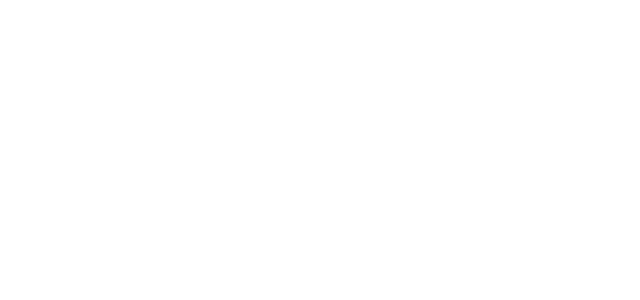
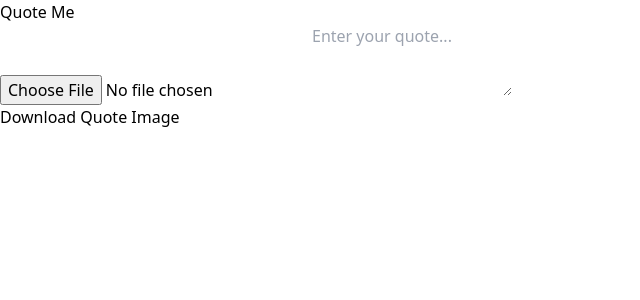
Before and after one commit to osh-la/Qoute-me, a React (Vite) app: page / in a window 1280 px wide. Shown: the top 300 px of the page, without its empty margins (0-640 px from the left). Built offline with nearby package versions, Linux system fonts and the light colour scheme.

Commit message:
basic structur no style

```diff
--- a/package.json
+++ b/package.json
@@ -10,6 +10,7 @@
     "preview": "vite preview"
   },
   "dependencies": {
+    "html2canvas": "^1.4.1",
     "react": "^19.0.0",
     "react-dom": "^19.0.0"
   },
--- a/src/App.jsx
+++ b/src/App.jsx
@@ -1,13 +1,67 @@
+import { useState, useRef } from 'react'
+import html2canvas from 'html2canvas'
 
-import './App.css'
+export default function App() {
+  const [image, setImage] = useState(null)
+  const [quote, setQuote] = useState('')
+  const previewRef = useRef()
 
-function App() {
+  const handleImageUpload = (e) => {
+    const file = e.target.files[0]
+    if (file) {
+      const reader = new FileReader()
+      reader.onloadend = () => setImage(reader.result)
+      reader.readAsDataURL(file)
+    }
+  }
+
+  const downloadImage = async () => {
+    if (!previewRef.current) return
+    const canvas = await html2canvas(previewRef.current)
+    const link = document.createElement('a')
+    link.download = 'quote-me.png'
+    link.href = canvas.toDataURL()
+    link.click()
+  }
 
   return (
-    <>
+    <div className="min-h-screen bg-gray-100 p-4 flex flex-col items-center">
+      <h1 className="text-3xl font-bold mb-4">Quote Me</h1>
 
-    </>
+      <div className="flex flex-col gap-2 w-full max-w-md">
+        <input type="file" accept="image/*" onChange={handleImageUpload} />
+        <textarea
+          className="p-2 border rounded resize-none"
+          rows="3"
+          placeholder="Enter your quote..."
+          value={quote}
+          onChange={(e) => setQuote(e.target.value)}
+        />
+      </div>
+
+      {/* Preview */}
+      <div
+        ref={previewRef}
+        className="relative mt-6 w-full max-w-md aspect-[4/5] bg-white overflow-hidden rounded shadow-md"
+      >
+        {image && (
+          <img src={image} alt="Uploaded" className="absolute w-full h-full object-cover" />
+        )}
+        {quote && (
+          <div className="absolute inset-0 flex items-center justify-center p-4">
+            <p className="text-white text-xl font-semibold text-center drop-shadow-md">
+              {quote}
+            </p>
+          </div>
+        )}
+      </div>
+
+      <button
+        onClick={downloadImage}
+        className="mt-4 px-4 py-2 bg-black text-white rounded hover:bg-gray-800"
+      >
+        Download Quote Image
+      </button>
+    </div>
   )
 }
-
-export default App
```
Also changed, not shown: 1 other file (tests, documents, lock files or other folders).
